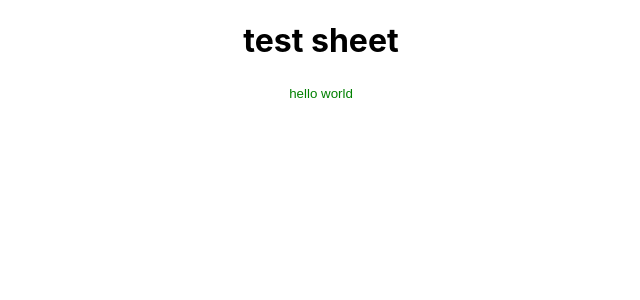
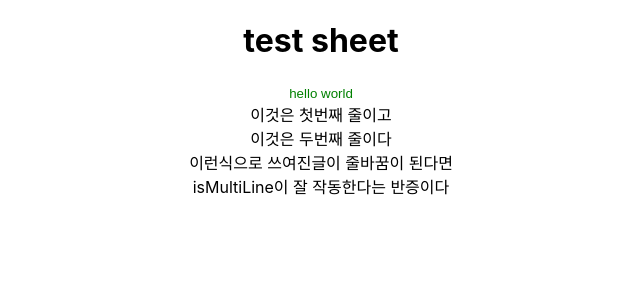
Before and after one commit to jeongkyojun/Project_react_introduceMyself, a React (Create React App) app: page / in a window 1280 px wide. Shown: the top 300 px of the page, without its empty margins (319-959 px from the left). Built offline with nearby package versions, Linux system fonts and the light colour scheme.

Commit message:
feat : Text 컴포넌트 작성

```diff
--- /dev/null
+++ b/src/atom/Text/index.tsx
@@ -0,0 +1,8 @@
+import React from 'react';
+import { StyledText } from './styles';
+import { PropTypes } from './types';
+
+const Text = ({ children, ...cssTypes }: PropTypes) => {
+  return <StyledText {...cssTypes}>{children}</StyledText>;
+};
+export default Text;
--- /dev/null
+++ b/src/atom/Text/styles.ts
@@ -0,0 +1,26 @@
+import styled, { css } from 'styled-components';
+import { TextStyleTypes } from './types';
+
+export const StyledText = styled.div<TextStyleTypes>`
+  ${({ color }) =>
+    css`
+      color: ${color || `black`};
+    `}
+
+  ${({ size }) =>
+    css`
+      font-size: ${size || 1}rem;
+    `}
+
+  ${({ bold }) =>
+    bold &&
+    css`
+      font-weight: bold;
+    `}
+
+  ${({ isMultiLine }) =>
+    isMultiLine &&
+    css`
+      white-space: pre-line;
+    `}
+`;
--- /dev/null
+++ b/src/atom/Text/types.ts
@@ -0,0 +1,10 @@
+export interface PropTypes extends TextStyleTypes {
+  children: string;
+}
+
+export interface TextStyleTypes {
+  color?: string;
+  size?: number;
+  bold?: boolean;
+  isMultiLine?: boolean;
+}
--- a/src/test/index.tsx
+++ b/src/test/index.tsx
@@ -1,5 +1,7 @@
 import React, { ChangeEvent } from 'react';
 import Button from '../atom/Button';
+import Text from '../atom/Text';
+import { example_text } from './testExample_text';
 
 const Test = () => {
   const clickEvent = () => {
@@ -16,6 +18,7 @@ const Test = () => {
       <Button clickHandler={clickEvent} textColor={'green'}>
         hello world
       </Button>
+      <Text isMultiLine>{example_text}</Text>
     </>
   );
 };
--- /dev/null
+++ b/src/test/testExample_text.ts
@@ -0,0 +1,4 @@
+export const example_text = `이것은 첫번째 줄이고
+이것은 두번째 줄이다
+이런식으로 쓰여진글이 줄바꿈이 된다면
+isMultiLine이 잘 작동한다는 반증이다`;
```
